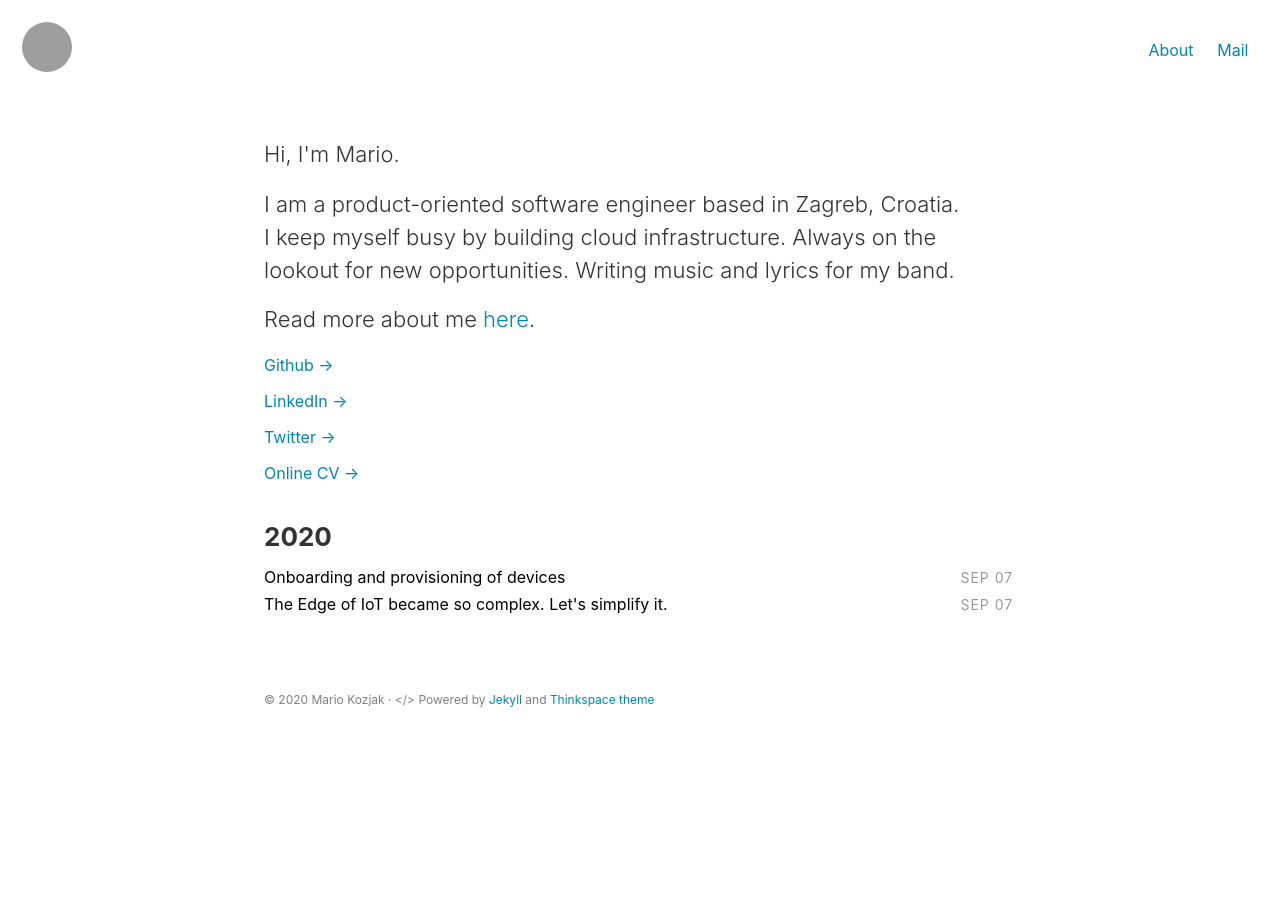
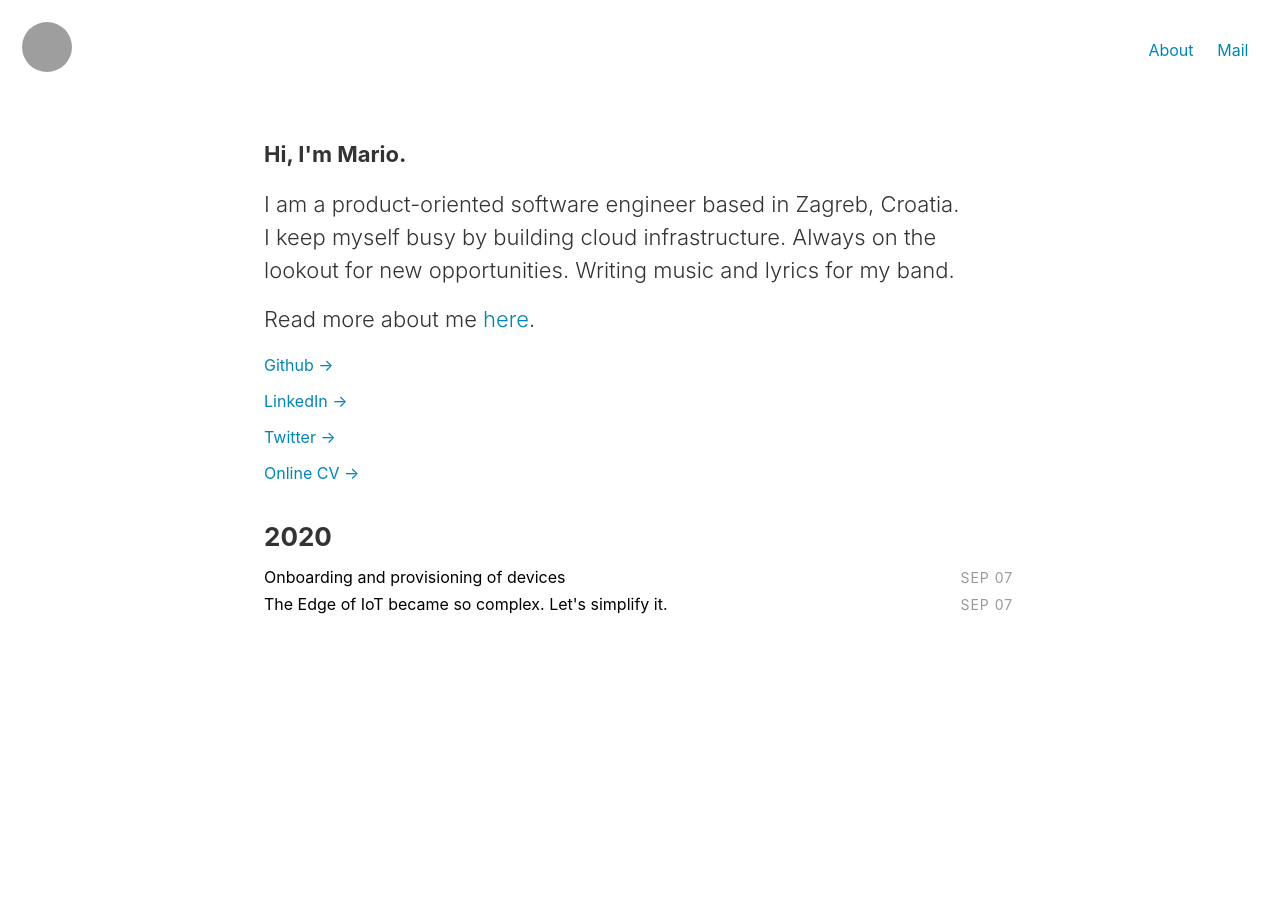
Before and after one commit to mkozjak/mkozjak.github.io, a Jekyll site: the page built from index.html, in a window 1280 px wide. Built offline with Jekyll 4.4.1, drawn with Linux system fonts in a browser that asks for light colours; grey boxes are pictures that could not be loaded.

Commit message:
remove footer and add more style to index

```diff
--- a/_includes/footer.html
+++ b/_includes/footer.html
@@ -1,5 +1,5 @@
 <footer class="site-footer">
-  <div class="container">
+  <!-- <div class="container">
     <small class="block">&copy; {{ site.time | date: '%Y' }} {{ site.author.name }} &middot; &lt;/&gt; Powered by <a href="https://jekyllrb.com/">Jekyll</a> and <a href="https://github.com/heiswayi/thinkspace">Thinkspace theme</a></small>
-  </div>
+  </div> -->
 </footer>
--- a/_includes/intro.html
+++ b/_includes/intro.html
@@ -1,6 +1,6 @@
 <section class="intro">
   <div class="container">
-    <p class="lead">Hi, I'm Mario.</p>
+    <p class="lead"><strong>Hi, I'm Mario.</strong></p>
     <p class="lead">I am a product-oriented software engineer based in Zagreb, Croatia.<br>
     I keep myself busy by building cloud infrastructure. Always on the lookout for new opportunities.
     Writing music and lyrics for my band.</p>
```
